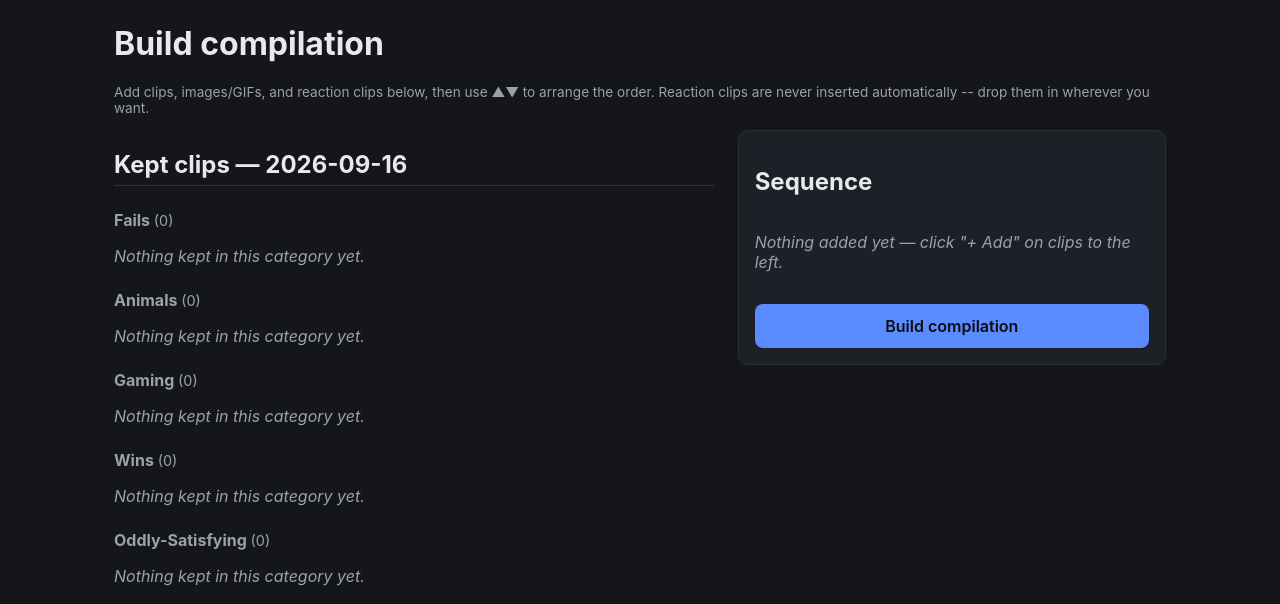
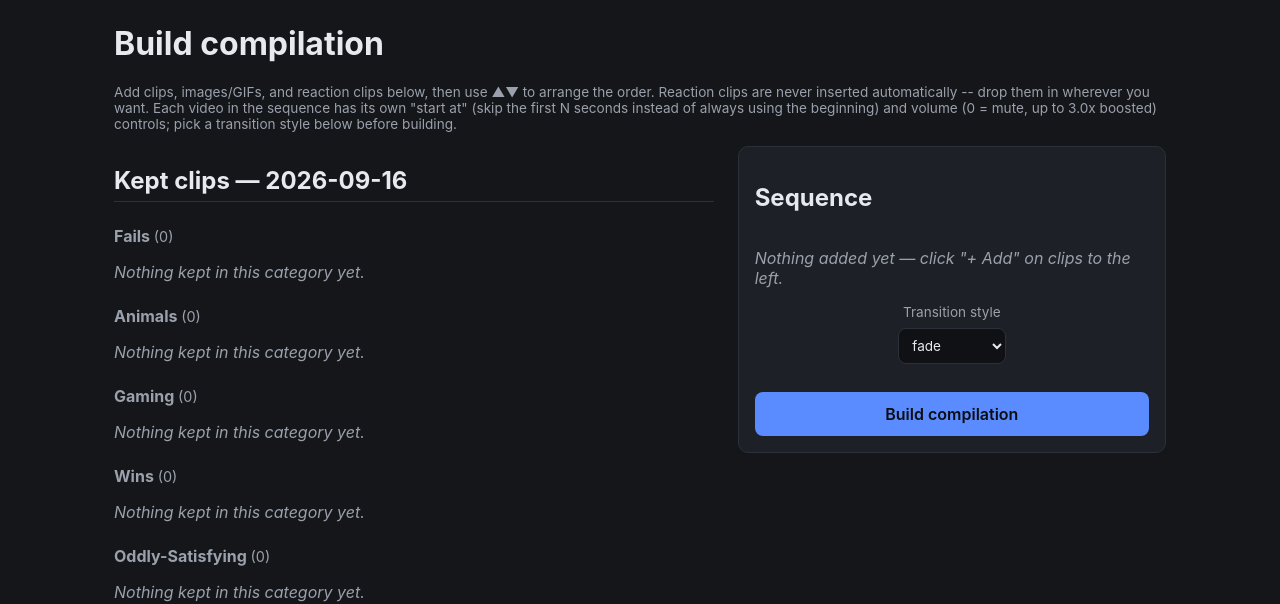
Before and after one commit to blackwilliamt-svg/Youtubebot, a Flask app: page /build in a window 1280 px wide. Shown: the part 45-649 px from the top of the page. Run offline with Flask 3, Linux system fonts and the light colour scheme; the visitor is signed in with stand-in values (Sample User, id 1); data that the repository does not hold is empty; some libraries are stand-ins or nearby versions.

Commit message:
Add per-clip start-trim, volume, and transition style to the build sequencer
/build already lets you insert your own sound (library/sfx, library/music),
reaction video clips (library/reactions), and now uploaded footage -- this
adds finer ffmpeg-level editing control over how those pieces get cut
together, rather than a separate GUI editor:

- Per-item start-trim: each video in the sequence can skip N seconds
  before its slice is taken, instead of always keeping from the start
  (previously the only option, called out as a known limitation in the
  README). Clamped server-side against the clip's actual duration so at
  least MIN_CLIP_SEC survives.
- Per-item volume: 0 (mute) to 3x per clip, for a clip whose native audio
  clashes with background music/sfx, independent of the global
  MUSIC_DUCK_VOLUME.
- Transition style: a dropdown of ffmpeg's xfade presets (fade, wipes,
  slides, circlecrop, dissolve, pixelize) instead of a hardcoded fade;
  an unrecognized value falls back to fade rather than failing the build.

/build's sequencer now posts a JSON blob (ref + trim_start + volume per
item) instead of bare ref list, parsed and re-clamped server-side in
_resolve_sequence before compiler.build.build_compilation ever sees it.

Co-Authored-By: Claude Sonnet 5 <noreply@anthropic.com>
Claude-Session: https://claude.ai/code/session_011PwNu9KBjtqeStJPMqhhvX

```diff
--- a/app.py
+++ b/app.py
@@ -12,6 +12,7 @@ run on background threads with progress tracked in the `jobs` table so
 the browser can poll instead of holding a request open.
 """
 import functools
+import json
 import logging
 import tempfile
 import threading
@@ -29,7 +30,8 @@ import api_settings
 import config
 import db
 import library
-from compiler.build import BuildError, build_compilation
+from compiler.build import (ALLOWED_TRANSITIONS, DEFAULT_TRANSITION, MAX_ITEM_VOLUME,
+                             BuildError, build_compilation)
 from manual_import import ManualImportError, import_url
 from manual_upload import ManualUploadError, import_file
 from scraper.snapshot import run_test_snapshot
@@ -204,15 +206,31 @@ def triage_reject(clip_id):
 # --- build sequencer (pick clips/images/gifs + manually-inserted reaction
 # clips, arrange the order, then hand the ordered ref list to /build/run) ---
 
-def _resolve_sequence(refs: list[str]) -> list[dict]:
+def _clamp_float(value, default, lo, hi):
+    try:
+        v = float(value)
+    except (TypeError, ValueError):
+        return default
+    return max(lo, min(v, hi))
+
+
+def _resolve_sequence(entries: list[dict]) -> list[dict]:
     """
-    ref -> resolved item dict with the fields compiler.build.build_compilation
+    entries: [{"ref": "clip:15"|"reaction:fails/boing.mp4", "trim_start": float?, "volume": float?}, ...]
+    -> resolved item dicts with the fields compiler.build.build_compilation
     needs. "clip:<id>" resolves against the DB; "reaction:<category>/<file>"
     resolves against library/reactions/ (path-traversal guarded). Unknown
-    or missing refs are silently dropped.
+    or missing refs are silently dropped. trim_start/volume are clamped
+    here too (build_compilation clamps again against each item's actual
+    duration, since that isn't known until the file's been probed) so a
+    tampered form value can't smuggle through something wild.
     """
     items = []
-    for ref in refs:
+    for entry in entries:
+        ref = entry.get("ref", "")
+        trim_start = _clamp_float(entry.get("trim_start"), 0.0, 0.0, 3600.0)
+        volume = _clamp_float(entry.get("volume"), 1.0, 0.0, MAX_ITEM_VOLUME)
+
         kind, _, rest = ref.partition(":")
         if kind == "clip":
             if not rest.isdigit():
@@ -224,6 +242,7 @@ def _resolve_sequence(refs: list[str]) -> list[dict]:
                 "ref": ref, "id": clip["id"], "media_type": clip["media_type"],
                 "category": clip["category"], "file_path": clip["file_path"],
                 "title": clip.get("title") or "",
+                "trim_start": trim_start, "volume": volume,
             })
         elif kind == "reaction":
             try:
@@ -239,6 +258,7 @@ def _resolve_sequence(refs: list[str]) -> list[dict]:
                 "ref": ref, "id": None, "media_type": media_type,
                 "category": category, "file_path": str(path),
                 "title": path.stem,
+                "trim_start": trim_start, "volume": volume,
             })
     return items
 
@@ -248,7 +268,7 @@ def _resolve_sequence(refs: list[str]) -> list[dict]:
 def build_screen():
     date_str = request.args.get("date") or datetime.now(timezone.utc).strftime("%Y-%m-%d")
     requested_ids = [v for v in request.args.getlist("clip_id") if v.isdigit()]
-    initial_items = _resolve_sequence([f"clip:{i}" for i in requested_ids])
+    initial_items = _resolve_sequence([{"ref": f"clip:{i}"} for i in requested_ids])
     for it in initial_items:
         rel = _media_rel(it["file_path"])
         it["url"] = url_for("media", subpath=rel) if rel else ""
@@ -273,24 +293,36 @@ def build_screen():
         initial_items=initial_items,
         available_dates=db.get_available_dates(),
         soft_warning_count=10,
+        max_item_volume=MAX_ITEM_VOLUME,
+        transitions=ALLOWED_TRANSITIONS,
+        default_transition=DEFAULT_TRANSITION,
     )
 
 
 @app.route("/build/run", methods=["POST"])
 @login_required
 def build_run():
-    refs = request.form.getlist("ref")
-    items = _resolve_sequence(refs)
+    try:
+        entries = json.loads(request.form.get("sequence_json") or "[]")
+        if not isinstance(entries, list):
+            entries = []
+    except ValueError:
+        entries = []
+    items = _resolve_sequence(entries)
     if not items:
         flash("Add at least one item to the sequence first.", "error")
         return redirect(url_for("build_screen"))
+
+    transition = request.form.get("transition", DEFAULT_TRANSITION)
+    if transition not in ALLOWED_TRANSITIONS:
+        transition = DEFAULT_TRANSITION
 
     job_id = db.create_job("build")
 
     def _worker():
         db.update_job(job_id, status="running", message="Building compilation...")
         try:
-            result = build_compilation(items)
+            result = build_compilation(items, transition=transition)
             db.update_job(job_id, status="done", ref_id=result["id"], message="Ready")
         except BuildError as exc:
             db.update_job(job_id, status="error", message=str(exc))
--- a/static/style.css
+++ b/static/style.css
@@ -293,4 +293,12 @@ button:hover { filter: brightness(1.1); }
 .sequence-meta { font-size: 0.8rem; overflow: hidden; }
 .sequence-controls { display: flex; gap: 0.2rem; }
 .sequence-controls button { padding: 0.2rem 0.4rem; font-size: 0.7rem; }
+.sequence-edit {
+  grid-column: 1 / -1;
+  display: flex; gap: 1rem; flex-wrap: wrap;
+  font-size: 0.75rem; color: var(--muted);
+}
+.sequence-edit label { display: flex; align-items: center; gap: 0.4rem; }
+.sequence-edit input[type=number] { width: 4.5rem; }
+.transition-picker { display: flex; align-items: center; gap: 0.5rem; font-size: 0.85rem; margin-bottom: 0.75rem; }
 #build-submit-btn { width: 100%; margin-top: 1rem; padding: 0.75rem; }
--- a/templates/build.html
+++ b/templates/build.html
@@ -2,7 +2,7 @@
 {% block title %}Build - {{ date_str }}{% endblock %}
 {% block content %}
 <h1>Build compilation</h1>
-<p class="hint">Add clips, images/GIFs, and reaction clips below, then use ▲▼ to arrange the order. Reaction clips are never inserted automatically -- drop them in wherever you want.</p>
+<p class="hint">Add clips, images/GIFs, and reaction clips below, then use ▲▼ to arrange the order. Reaction clips are never inserted automatically -- drop them in wherever you want. Each video in the sequence has its own "start at" (skip the first N seconds instead of always using the beginning) and volume (0 = mute, up to {{ max_item_volume }}x boosted) controls; pick a transition style below before building.</p>
 
 <div class="build-layout">
   <div class="build-sources">
@@ -71,7 +71,15 @@
     <p id="seq-empty" class="empty">Nothing added yet — click "+ Add" on clips to the left.</p>
 
     <form method="post" action="{{ url_for('build_run') }}" id="build-run-form">
-      <div id="hidden-refs"></div>
+      <label class="transition-picker">
+        Transition style
+        <select name="transition">
+          {% for t in transitions %}
+            <option value="{{ t }}" {% if t == default_transition %}selected{% endif %}>{{ t }}</option>
+          {% endfor %}
+        </select>
+      </label>
+      <input type="hidden" name="sequence_json" id="sequence-json">
       <button type="submit" id="build-submit-btn">Build compilation</button>
     </form>
   </div>
@@ -79,7 +87,12 @@
 
 <script>
   const SOFT_WARNING_COUNT = {{ soft_warning_count }};
+  const MAX_ITEM_VOLUME = {{ max_item_volume }};
   let sequence = {{ initial_items | tojson }};
+  sequence.forEach((item) => {
+    if (item.trim_start === undefined) item.trim_start = 0;
+    if (item.volume === undefined) item.volume = 1;
+  });
 
   const listEl = document.getElementById('sequence-list');
   const emptyEl = document.getElementById('seq-empty');
@@ -109,6 +122,45 @@
       li.appendChild(preview);
       li.appendChild(meta);
       li.appendChild(controls);
+
+      const editRow = document.createElement('div');
+      editRow.className = 'sequence-edit';
+
+      if (item.media_type === 'video') {
+        const trimLabel = document.createElement('label');
+        trimLabel.textContent = 'Start at (s)';
+        const trimInput = document.createElement('input');
+        trimInput.type = 'number';
+        trimInput.min = '0';
+        trimInput.step = '0.5';
+        trimInput.value = item.trim_start;
+        trimInput.title = 'Skip this many seconds from the start of the clip before using it -- lets you use the middle/end of a clip instead of always the beginning.';
+        trimInput.addEventListener('change', () => {
+          item.trim_start = Math.max(0, parseFloat(trimInput.value) || 0);
+          trimInput.value = item.trim_start;
+        });
+        trimLabel.appendChild(trimInput);
+        editRow.appendChild(trimLabel);
+
+        const volLabel = document.createElement('label');
+        volLabel.textContent = 'Volume';
+        const volInput = document.createElement('input');
+        volInput.type = 'number';
+        volInput.min = '0';
+        volInput.max = String(MAX_ITEM_VOLUME);
+        volInput.step = '0.1';
+        volInput.value = item.volume;
+        volInput.title = '0 = muted, 1 = normal, up to ' + MAX_ITEM_VOLUME + 'x boosted.';
+        volInput.addEventListener('change', () => {
+          const v = Math.max(0, Math.min(MAX_ITEM_VOLUME, parseFloat(volInput.value)));
+          item.volume = isNaN(v) ? 1 : v;
+          volInput.value = item.volume;
+        });
+        volLabel.appendChild(volInput);
+        editRow.appendChild(volLabel);
+      }
+
+      li.appendChild(editRow);
       listEl.appendChild(li);
     });
 
@@ -148,7 +200,7 @@
   }
 
   function addItem(ref, title, category, mediaType, url) {
-    sequence.push({ref, title, category, media_type: mediaType, url});
+    sequence.push({ref, title, category, media_type: mediaType, url, trim_start: 0, volume: 1});
     render();
   }
 
@@ -164,15 +216,9 @@
       alert('Add at least one item to the sequence first.');
       return;
     }
-    const container = document.getElementById('hidden-refs');
-    container.innerHTML = '';
-    sequence.forEach((item) => {
-      const input = document.createElement('input');
-      input.type = 'hidden';
-      input.name = 'ref';
-      input.value = item.ref;
-      container.appendChild(input);
-    });
+    document.getElementById('sequence-json').value = JSON.stringify(
+      sequence.map(({ref, trim_start, volume}) => ({ref, trim_start, volume}))
+    );
   });
 
   render();
```
Also changed, not shown: compiler/build.py (+61 -8 lines), README.md.
